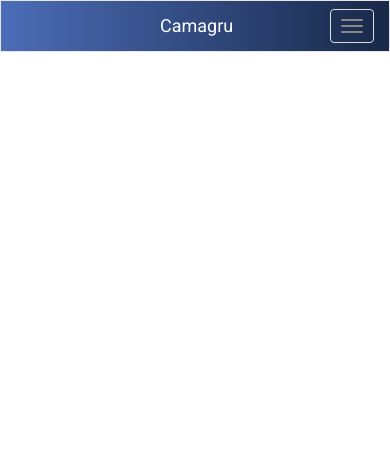
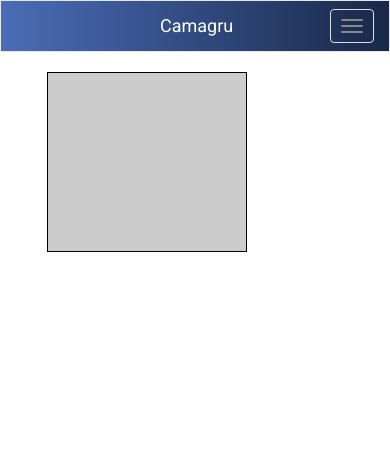
Before and after one commit to MarKiyan21/Camagru, a PHP site: page /user/selfie in a window 390 px wide; the page is wider, and only the part inside the window is pictured. Shown: the top 451 px of that part. Run offline with PHP 8.4, Linux system fonts and the light colour scheme; some libraries are stand-ins or nearby versions.

Commit message:
selfie 0.01

```diff
--- a/template/css/style.css
+++ b/template/css/style.css
@@ -321,6 +321,17 @@ body {
 	font-weight: 600;
 }
 
+.area {
+	width: 100%;
+}
+
+.buffer {
+	width: 400px;
+	height: 300px;
+	background-color: #cccccc;
+	border: 1px solid #000000;
+}
+
 @media screen and (max-width: 40rem) {
 	.profile {
 		display: flex;
@@ -389,6 +400,11 @@ body {
 
 	.profile-stat-count {
 		display: block;
+	}
+
+	.buffer {
+		width: 200px;
+		height: 180px;
 	}
 }
 
@@ -657,9 +673,11 @@ body {
 	text-decoration: none;
 	color: #333;
 }
+
 .popup .close:hover {
 	color: var(--accent);
 }
+
 .popup .content {
 	max-height: 30%;
 	overflow: auto;
--- /dev/null
+++ b/template/js/selfie.js
@@ -0,0 +1,19 @@
+(function() {
+	var video = document.getElementById('video'),
+		vendorUrl = window.URL || window.webkitURL;
+
+	navigator.getMedia = 	navigator.getUserMedia ||
+							navigator.webkitGetUserMedia ||
+							navigator.mozGetUserMedia ||
+							navigator.msGetUserMedia;
+
+	navigator.getMedia({
+		video: true,
+		audio: false
+	}, function (stream) {
+		video.src = vendorUrl.createObjectURL(stream);
+		video.play();
+	}, function (error) {
+		//error.code
+	})
+})();
--- a/views/user/selfie.php
+++ b/views/user/selfie.php
@@ -1,9 +1,11 @@
 <?php include (ROOT.'/views/layouts/header.php');?>
 
-<div class="row">
+<div class="area">
 
 	<div class="photo-area col-md-6 col-sm-6 col-xs-10 col-md-offset-1 col-sm-offset-1 col-xs-offset-1">
-
+		<div class="buffer">
+			<video id="video" width="100%" height="100%"></video>
+		</div>
 	</div>
 
 	<div class="stickers-area col-md-4 col-sm-4 col-xs-10 col-md-offset-0 col-sm-offset-0 col-xs-offset-1">
@@ -12,6 +14,6 @@
 
 </div>
 
-<script src="/template/js/profile.js"></script>
+<script src="/template/js/selfie.js"></script>
 
 <?php include (ROOT.'/views/layouts/footer.php');?>
```
